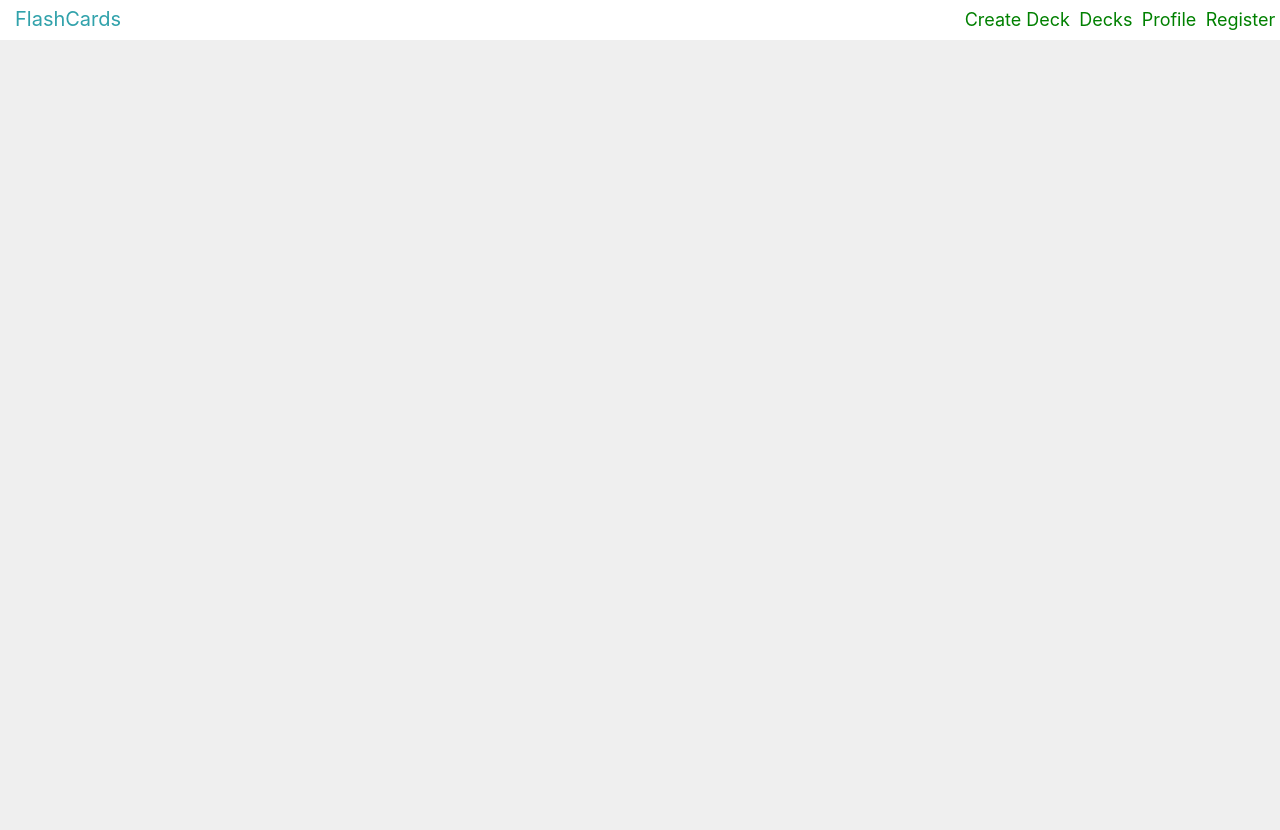
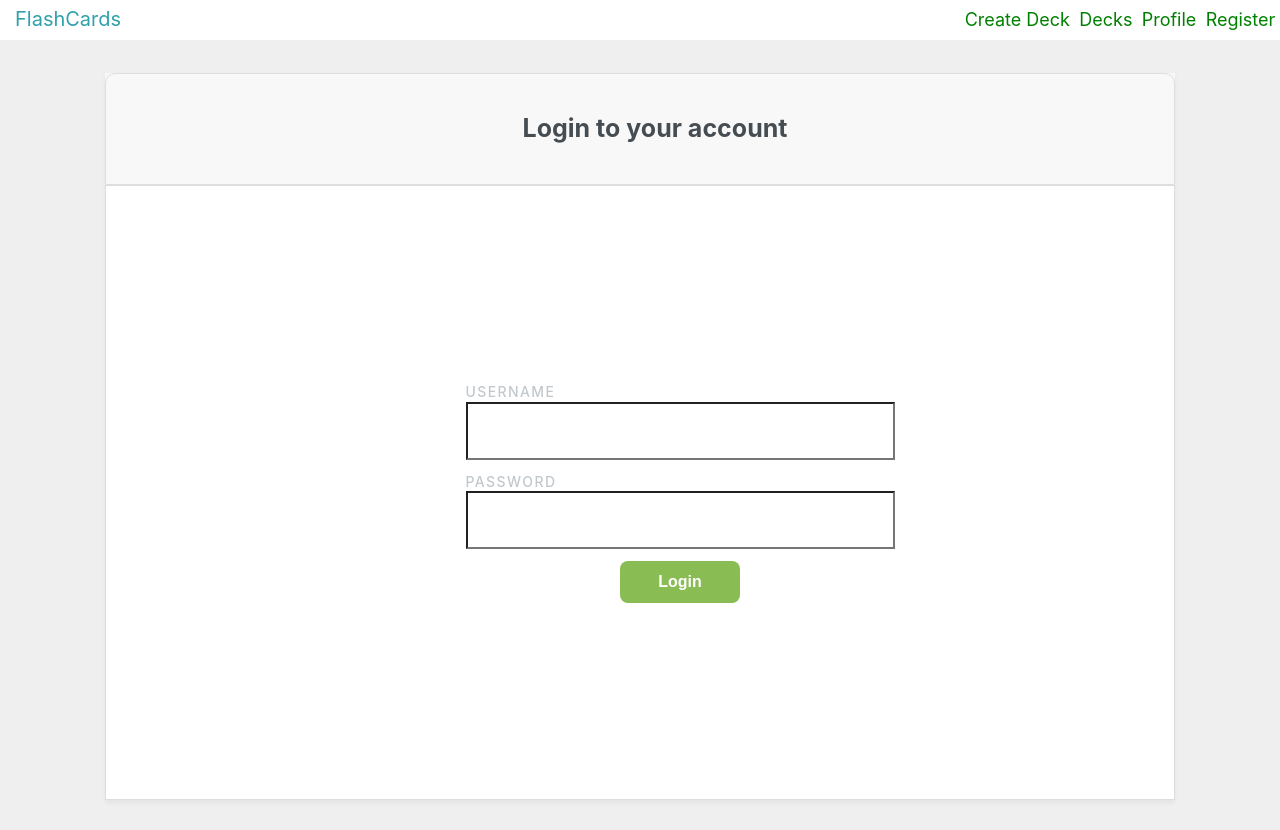
Before and after one commit to tlaudahl/CRAM-clone, a React (Create React App) app: page /login in a window 1280 px wide. Before the commit the page ends 800 px from the top, so only its background shows below. Built offline with nearby package versions, Linux system fonts and the light colour scheme.

Commit message:
Added login page. Got basic state setup for logging in

```diff
--- a/src/App.js
+++ b/src/App.js
@@ -2,12 +2,14 @@ import React from 'react';
 import { Route } from 'react-router-dom'
 import Navigation from './components/Navigation/Navigation';
 import Registration from './components/Registration/Registration';
+import Login from './components/Login/Login';
 
 function App() {
   return (
     <div className="App">
       <Route path='/' render={props => <Navigation {...props}/>} />
       <Route exact path='/register' render={props => <Registration {...props}/>} />
+      <Route exact path='/login' render={props => <Login {...props}/>} />
     </div>
   );
 }
--- /dev/null
+++ b/src/components/Login/Login.js
@@ -0,0 +1,61 @@
+import React, { useState } from 'react'
+
+import {
+    Body,
+    ContentType1,
+    Heading,
+    MainContent,
+    ColumnListing,
+    LeftSide,
+    SignUp,
+    SignUpLi,
+    Input,
+    Label,
+    Button
+} from './Styled';
+
+
+
+export default function Login() {
+    const [loginInfo, setLoginInfo] = useState({
+        username: '',
+        password: '',
+    })
+
+    const handleChange = e => {
+        const { dataset, value } = e.target;
+        setLoginInfo({...loginInfo, [dataset.name]: value})
+    }
+
+    return (
+        <Body>
+            <ContentType1>
+                <Heading>
+                    <h1 style={{ fontSize: "2.5rem"}}>Login to your account</h1>
+                </Heading>
+                <MainContent>
+                    <ColumnListing>
+                        <LeftSide>
+                            <SignUp>
+                                <ul>
+                                    <SignUpLi>
+                                        <Label>Username</Label>
+                                        <Input data-name={'username'} onChange={handleChange}/>
+                                    </SignUpLi>
+                                    <SignUpLi>
+                                        <Label>Password</Label>
+                                        <Input data-name={'password'} type={'password'} onChange={handleChange} />
+                                    </SignUpLi>
+                                    <Button onClick={(e) => {
+                                        e.preventDefault()
+                                        console.log(loginInfo)
+                                    }}>Login</Button>
+                                </ul>
+                            </SignUp>
+                        </LeftSide>
+                    </ColumnListing>
+                </MainContent>
+            </ContentType1>
+        </Body>
+    )
+}
--- /dev/null
+++ b/src/components/Login/Styled.js
@@ -0,0 +1,105 @@
+import styled from 'styled-components';
+
+export const MainContent = styled.main`
+    padding: 0;
+    background: #FFF;
+    border-top: none;
+    border: 1px solid #DDD;
+    color: #222;
+    font-size: 14px;
+    min-height: 560px;
+    overflow: hidden;
+    margin: 0;
+    outline: 0;
+`
+
+export const ContentType1 = styled.div`
+    width: 1070px;
+    box-shadow: 0px 3px 5px rgba(0, 0, 0, 0.05);
+    height: 100%;
+    margin: 0 auto 30px;
+    background-color: #f9f8f8;
+`
+
+export const Body = styled.div`
+    background: transparent;
+    border: 0;
+    font-size: 100%;
+    margin: 0;
+    outline: 0;
+    padding: 0;
+`
+
+export const Heading = styled.div`
+    height: 70px !important;
+    overflow: visible;
+    padding: 20px 0 20px 30px;
+    background: #F9F8F8;
+    border: 1px solid #DEDEDE;
+    border-radius: 10px 10px 0 0;
+    margin-top: 33px;
+    min-height: inherit;
+`
+
+export const ColumnListing = styled.ul`
+    list-style: none;
+`
+
+export const LeftSide = styled.li`
+    min-height: 525px;
+    padding: 30px;
+    display: flex;
+    flex-direction: column;
+    justify-content: space-evenly;
+    align-items: center;
+`
+
+export const SignUp = styled.form`
+    margin: 0 auto;
+`
+
+export const SignUpLi = styled.li`
+    clear: both;
+    margin: 0 0 12px;
+    list-style: none;
+    text-align: left;
+`
+
+export const Label = styled.label`
+    color: #C2C8CC;
+    font-weight: 500;
+    letter-spacing: .1em;
+    text-transform: uppercase;
+    line-height: inherit;
+    margin: 0 0 5px;
+`
+
+export const Input = styled.input`
+    height: 44px;
+    width: 405px;
+    display: flex;
+    flex-direction: column;
+    justify-content: space-between;
+    align-items: center;
+    padding: 5px 10px;
+    font: 14px "Open Sans", Arial, sans-serif;
+    color: #3C3C38;
+    box-shadow: 0px 0px 0px #FFF;
+    text-shadow: none;
+`
+
+export const Button = styled.button`
+    -webkit-appearance: none;
+    background: #8ABC54;
+    color: #FFF;
+    font-weight: 600;
+    padding: 12px 0px;
+    width: 120px;
+    cursor: pointer;
+    line-height: normal;
+    font-size: 16px;
+    text-align: center;
+    border: 0px;
+    opacity: 1;
+    -webkit-border-radius: 8px;
+`
--- a/src/index.css
+++ b/src/index.css
@@ -20,7 +20,3 @@ body {
   -webkit-font-smoothing: antialiased;
   -moz-osx-font-smoothing: grayscale;
 }
-
-* {
-  box-sizing: unset;
-}
```
